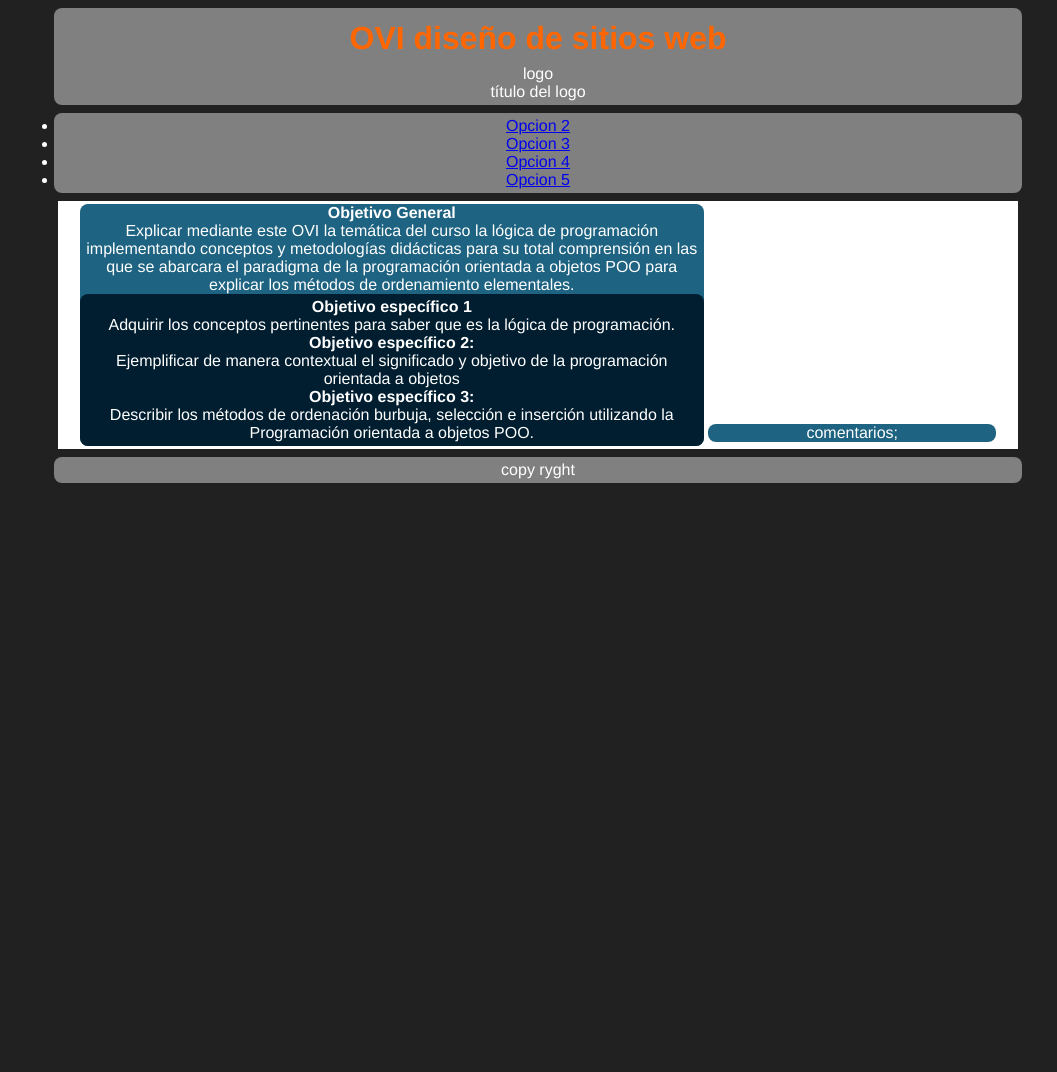
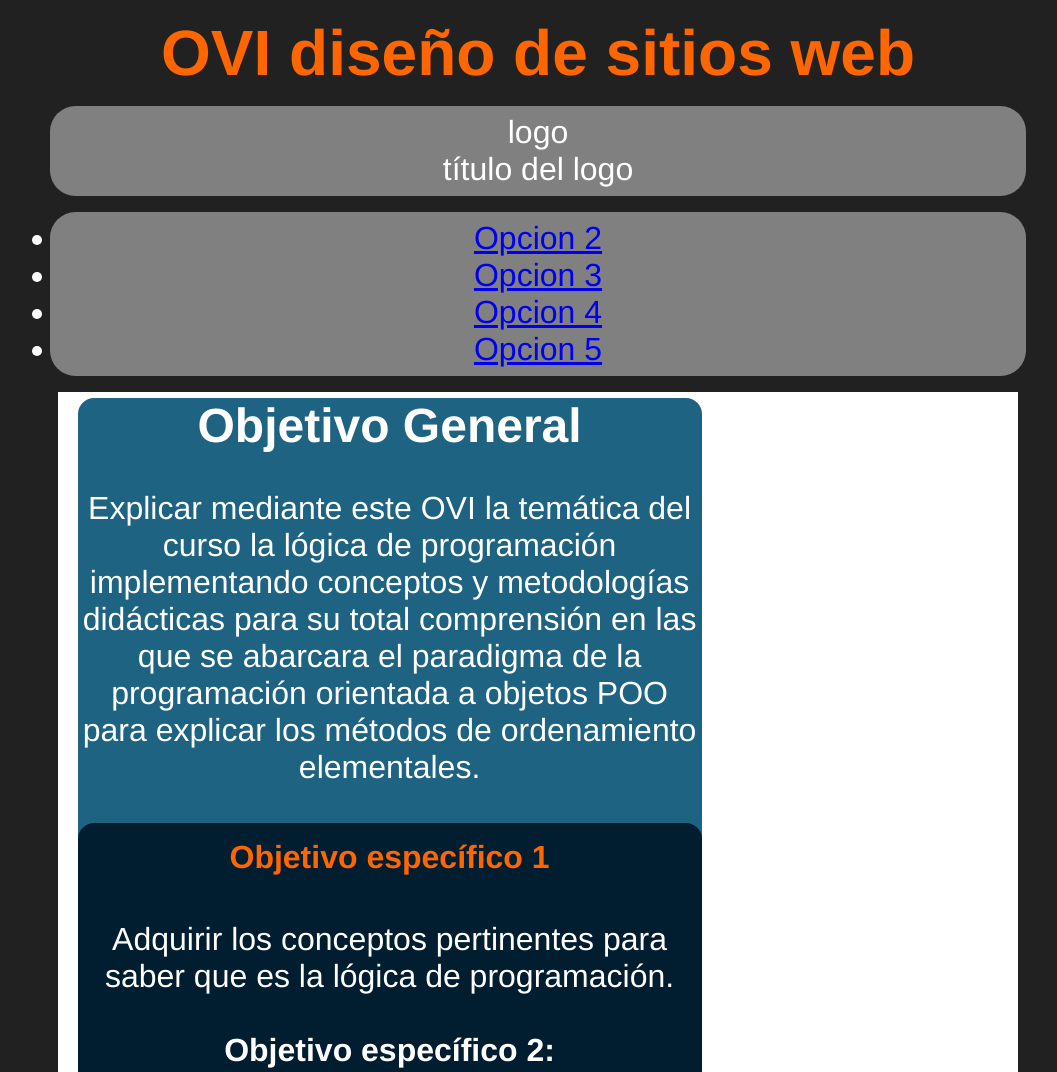
Before and after one commit to fabiancerquera/construccionOVI, a plain HTML site: page inicio.html in a window 1280 px wide. Shown: the top 1072 px of the page, without its empty margins (102-1159 px from the left). Before the commit the page ends 800 px from the top, so only its background shows below. Drawn offline with Linux system fonts and the light colour scheme.

Commit message:
faiver.7
creacion del css

```diff
--- a/css/estilosfaiver.css
+++ b/css/estilosfaiver.css
@@ -3,21 +3,28 @@
 	margin: 0;
 
 }
+@font-face{
+
+}
+
+
+
 body{
-	font-family: Helvetica,Verdana;
+	font-family: Helvetica,Times New Roman;
 	background: #212121;
 	color: #FFFFFF;
-	font-size: 1em;
+	font-size: 2em;
 }
 h1	{
 	color: #f60;
 	margin: 0.25em auto;
 	text-align: center;
-	text-shadow: 5px 5px 10px (255,255,255,0.5);
+	text-shadow: 5px 5px 10px (255,255,255,05);
+
 }
-header,nav,  footer{
+header,nav,footer{
 	background: #808080;
-	border-radius: 0.5em;
+	border-radius: 0.8em;
 	margin: 0.5em auto;
 	max-width: 960px;
 	padding: 0.25em;
@@ -38,6 +45,7 @@ section#segundo,aside{
 	max-width: 960px;
 	min-height: 200px
 	vertical-align:	top;
+
 	width: 65%;
 }
 article{
--- a/inicio.html
+++ b/inicio.html
@@ -7,14 +7,15 @@
 
 	<meta charset="utf-8">
 	<meta description="sitio web HTML5">
-	<title>Document</title>
+	<title>Document Diseño Web</title>
 
 </head>
 <body>
 
 		<!-- cabecera marcar la sección de una pagina -->
+		<h1>  OVI diseño de sitios web</h1>
 	<header>
-		<h1>  OVI diseño de sitios web</h1>
+
 		<figure>
 			logo
 			<figcaption>
@@ -24,7 +25,6 @@
 
 		</figure>
 	</header>
-
 
 		<!--tag de navegacion -->
 	<nav>
@@ -43,7 +43,8 @@
 				</li>
 
 				<li>
-					<a href="autores.html">Opcion 5</a>
+					<!--target permite no cerrar la pestaña principal -->
+					<a target="_Blank"  href="autores.html">Opcion 5</a>
 				</li>
 			</ul>
 		</nav>
@@ -52,27 +53,33 @@
 		<!-- tag de secciones es donde van a estar los contenidos-->
 	<section id="primero">
 		<!-- tag hgrup contenidos de artuculos categorizarlos-->
+
 			<section id="segundo">
-				<h4> Objetivo General</h4>
-					<p>Explicar mediante este OVI la temática del curso la lógica de programación implementando conceptos y metodologías didácticas para su total comprensión en las que se abarcara el paradigma de la programación orientada a objetos POO para explicar los métodos de ordenamiento elementales.</p>
+				<h2> Objetivo General</h2><br/>
+
+					<p>Explicar mediante este OVI la temática del curso la lógica de programación implementando conceptos y metodologías didácticas para su total comprensión en las que se abarcara el paradigma de la programación orientada a objetos POO para explicar los métodos de ordenamiento elementales.</p><br/>
 					<article>
+							<h1> Objetivo específico 1 </h1><br/>
+							<p> Adquirir los conceptos pertinentes para saber que es la lógica de programación. </p><br/>
 
-							<h4> Objetivo específico 1 </h4>
-							<p> Adquirir los conceptos pertinentes para saber que es la lógica de programación. </p>
-
-							<h4>Objetivo específico 2: </h4>
-							<p>Ejemplificar de manera contextual el significado y objetivo de la programación orientada a objetos </p>
-							<h4>Objetivo específico 3: </h4>
-							<p>Describir los métodos de ordenación burbuja, selección e inserción utilizando la Programación orientada a objetos POO.</p>
-
+							<h4>Objetivo específico 2: </h4><br/>
+							<p>Ejemplificar de manera contextual el significado y objetivo de la programación orientada a objetos 	</p><br/>
+							<h4>Objetivo específico 3: </h4><br/>
+							<p>Describir los métodos de ordenación burbuja, selección e inserción utilizando la Programación orientada a objetos POO.	</p><br/>
+							<p>
+								Lorem ipsum dolor sit amet, consectetur adipisicing elit, sed do eiusmod
+								tempor incididunt ut labore et dolore magna aliqua. Ut enim ad minim veniam,
+								quis nostrud exercitation ullamco laboris nisi ut aliquip ex ea commodo
+								consequat. Duis aute irure dolor in reprehenderit in voluptate velit esse
+								cillum dolore eu fugiat nulla pariatur. Excepteur sint occaecat cupidatat non
+								proident, sunt in culpa qui officia deserunt mollit anim id est laborum.
+								</p><br/>
 					</article>
 			</section>
-			<aside>
-				comentarios;
-			</aside>
+		<aside>
+			&lt;aside&gt;
+		</aside>
 	</section>
-
-
 		<!--  pie de pagina creditos correos.-->
 	<footer>
 		copy ryght
```
